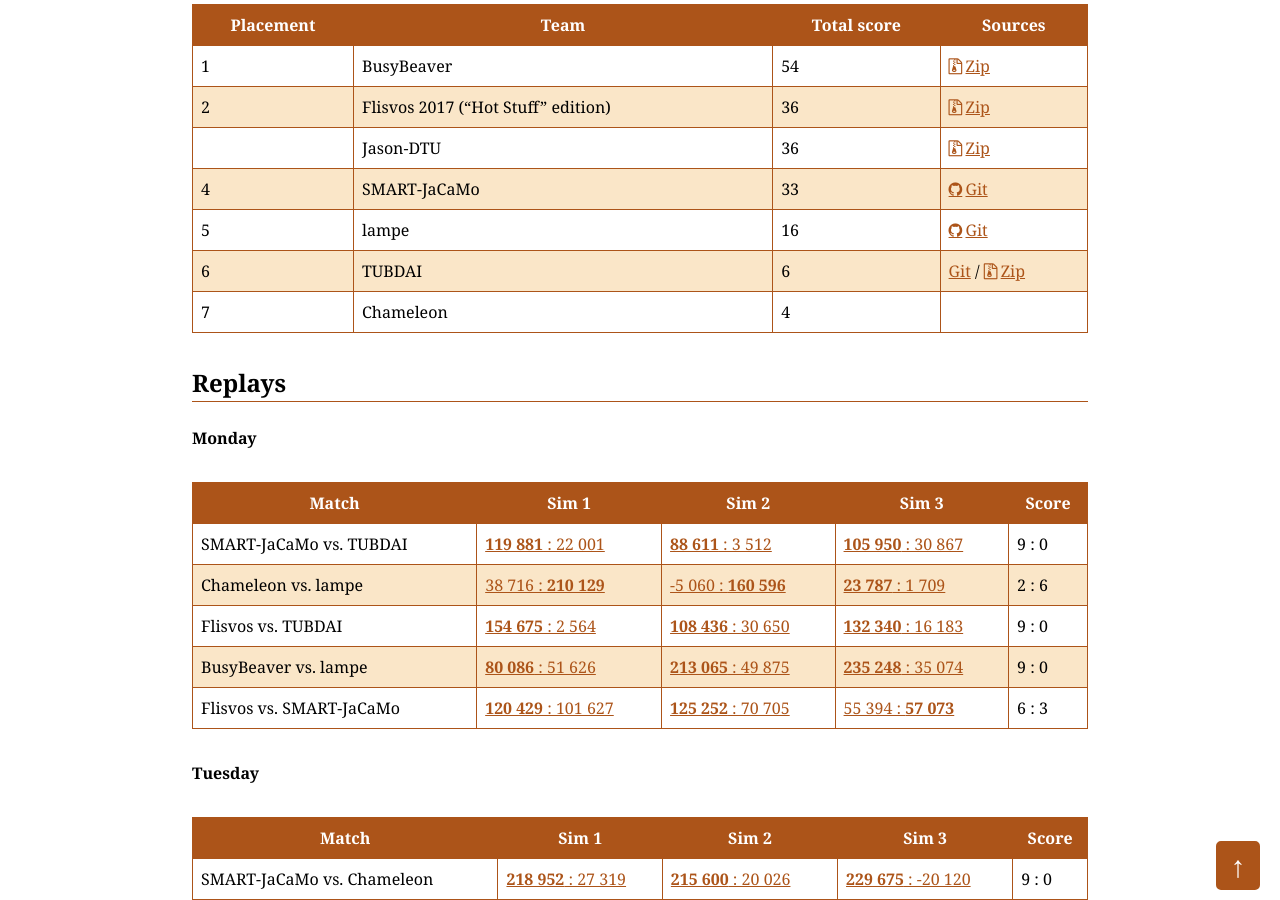
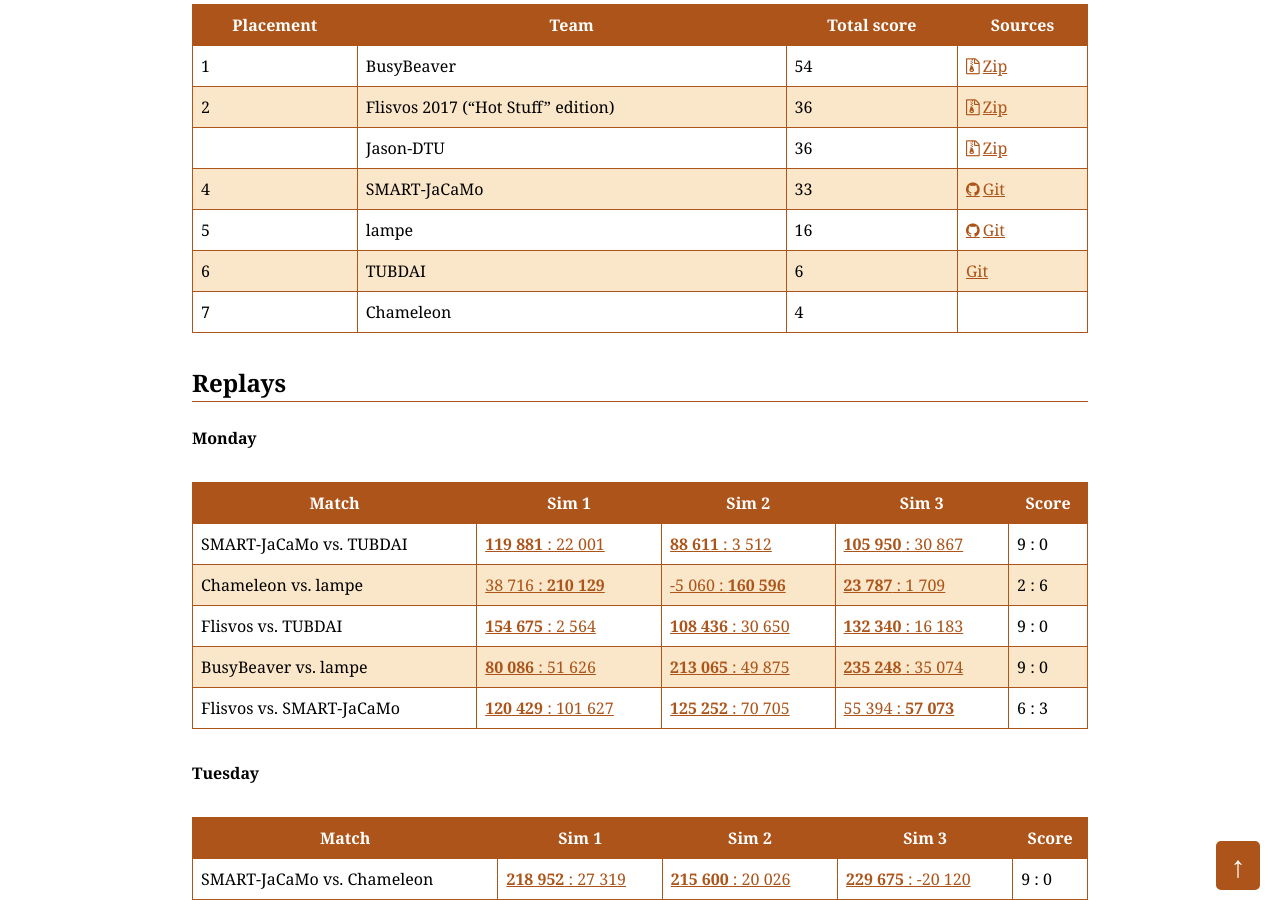
Before and after one commit to agentcontest/agentcontest.github.io, a Jekyll site: the page built from 2017/index.md, in a window 1280 px wide and 900 px high, scrolled down 1129 px. Built offline with Jekyll 4.4.1, drawn with Linux system fonts in a browser that asks for light colours.

Commit message:
tubdai.zip from 2017 is also redundant

```diff
--- a/2017/index.md
+++ b/2017/index.md
@@ -41,7 +41,7 @@ Placement | Team | Total score | Sources
   | Jason-DTU | 36 | [Zip](sources/Jason-DTU.zip)
 4 | SMART-JaCaMo | 33 | [Git](https://github.com/smart-pucrs/mapc2017-pucrs)
 5 | lampe | 16 | [Git](https://github.com/suyjuris/lampe)
-6 | TUBDAI | 6 | [Git](https://gitlab.tubit.tu-berlin.de/mac17/mac_workspace) / [Zip](sources/TUBDAI.zip)
+6 | TUBDAI | 6 | [Git](https://gitlab.tubit.tu-berlin.de/mac17/mac_workspace)
 7 | Chameleon | 4 |
 
 ### Replays
```
